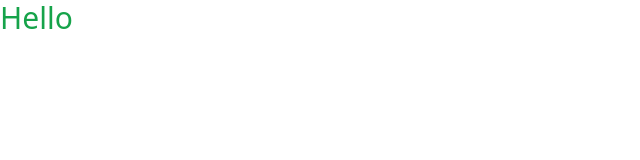
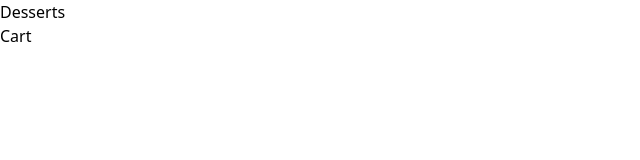
Before and after one commit to Zeke-Cachi/FEM_product_list_with_cart_main, a React (Vite) app: page / in a window 1280 px wide. Shown: the top 160 px of the page, without its empty margins (0-640 px from the left). Built offline with nearby package versions, Linux system fonts and the light colour scheme.

Commit message:
changes:       added components // created a types file // created functionality to populate the products

```diff
--- a/src/App.tsx
+++ b/src/App.tsx
@@ -1,8 +1,24 @@
+import { Fragment } from "react/jsx-runtime";
+import Desserts from "./components/Desserts";
+import Cart from "./components/Cart";
+import { useEffect, useState } from "react";
+import { cartItem } from "./types";
+import jsonData from "../data.json";
+
 function App() {
+  const [cartItems, setCartItems] = useState<cartItem[]>([]);
+
+  useEffect(() => {
+    jsonData.map((product) =>
+      setCartItems((prevItems) => [...prevItems, product])
+    );
+  }, []);
+
   return (
-    <>
-      <h1 className="text-green-600 text-3xl">Hello</h1>
-    </>
+    <Fragment>
+      <Desserts cartItems={cartItems} setCartItems={setCartItems} />
+      <Cart cartItems={cartItems} setCartItems={setCartItems} />
+    </Fragment>
   );
 }
 
--- /dev/null
+++ b/src/components/Cart.tsx
@@ -0,0 +1,11 @@
+import { cartItem } from "../types";
+import { Dispatch, SetStateAction } from "react";
+
+const Cart: React.FC<{
+  cartItems: cartItem[];
+  setCartItems: Dispatch<SetStateAction<cartItem[]>>;
+}> = ({ cartItems, setCartItems }) => {
+  return <div>Cart</div>;
+};
+
+export default Cart;
--- /dev/null
+++ b/src/components/CartCard.tsx
@@ -0,0 +1,5 @@
+const CartCard = () => {
+  return <div>CartCard</div>;
+};
+
+export default CartCard;
--- /dev/null
+++ b/src/components/Desserts.tsx
@@ -0,0 +1,11 @@
+import { Dispatch, SetStateAction } from "react";
+import { cartItem } from "../types";
+
+const Desserts: React.FC<{
+  cartItems: cartItem[];
+  setCartItems: Dispatch<SetStateAction<cartItem[]>>;
+}> = ({ cartItems, setCartItems }) => {
+  return <div>Desserts</div>;
+};
+
+export default Desserts;
--- /dev/null
+++ b/src/components/ProductCard.tsx
@@ -0,0 +1,5 @@
+const ProductCard = () => {
+  return <div>ProductCard</div>;
+};
+
+export default ProductCard;
--- /dev/null
+++ b/src/types.ts
@@ -0,0 +1,11 @@
+export type cartItem = {
+  image: {
+    thumbnail: string;
+    mobile: string;
+    tablet: string;
+    desktop: string;
+  };
+  name: string;
+  category: string;
+  price: number;
+};
```
